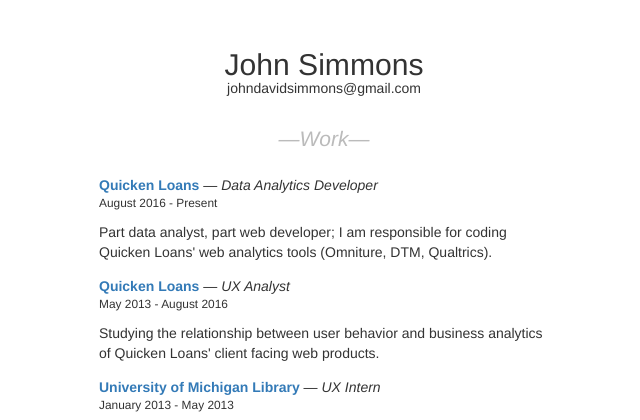
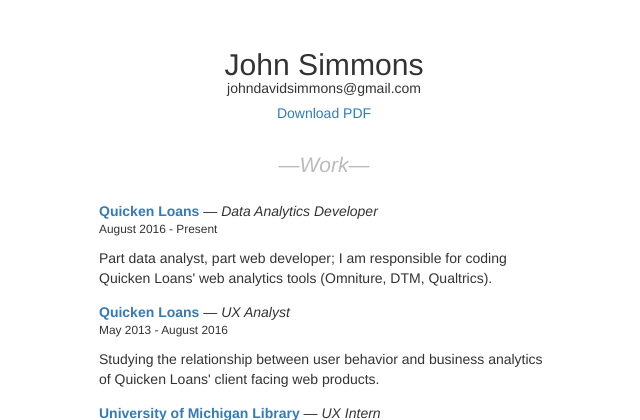
Before and after one commit to johndavidsimmons/jsnet, a Flask app: page /resume in a window 1280 px wide. Shown: the part 53-473 px from the top of the page, without its empty margins (316-956 px from the left). Run offline with Flask 2, Linux system fonts and the light colour scheme; some libraries are stand-ins or nearby versions.

Commit message:
pdf resume

```diff
--- a/app/main/views.py
+++ b/app/main/views.py
@@ -1,17 +1,25 @@
-from flask import render_template
+from flask import render_template, send_file
 from . import main
 from content import Content
 
 CONTENT_DICT = Content()
 
+
 @main.route('/', methods=['GET'])
 def index():
 	return render_template('index.html', CONTENT_DICT=CONTENT_DICT)
+
 
 @main.route('/resume', methods=['GET'])
 def resume():
 	return render_template('resume.html', CONTENT_DICT=CONTENT_DICT)
 
+
 @main.route('/todo', methods=['GET'])
 def todo():
 	return render_template('todo.html', CONTENT_DICT=CONTENT_DICT)
+
+
+@main.route('/download', methods=['GET'])
+def download():
+	return send_file('static/John_Simmons_Resume.pdf', as_attachment=True)
--- a/app/templates/resume.html
+++ b/app/templates/resume.html
@@ -6,7 +6,8 @@
 <div class="row">
 	<div class="col-sm-12">
 		<h1 class="text-center res-name">John Simmons</h1>
-		<h2 class="text-center res-con push-lg">johndavidsimmons@gmail.com</h2>
+		<h2 class="text-center res-con">johndavidsimmons@gmail.com</h2>
+		<h2 class="text-center res-con push-lg"><a href="{{ url_for('main.download') }}">Download PDF</a></h2>
 		<p class='text-center res-head push-sm'><em>&mdash;Work&mdash;</em></p>
 	</div>
 </div>
```
Also changed, not shown: 2 other files.
